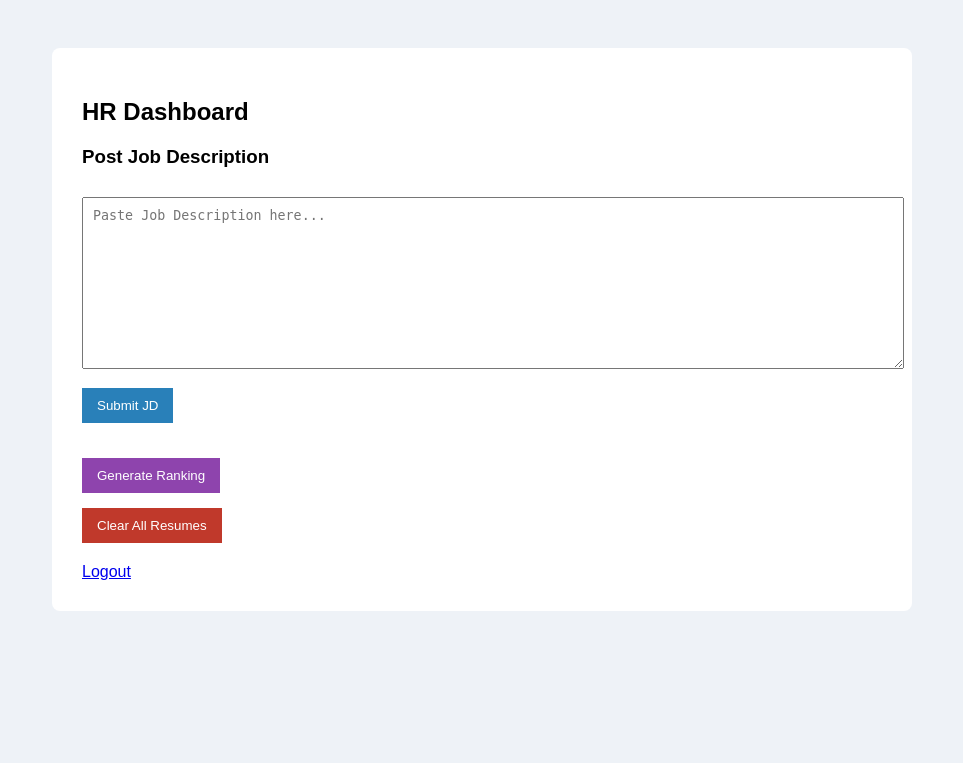
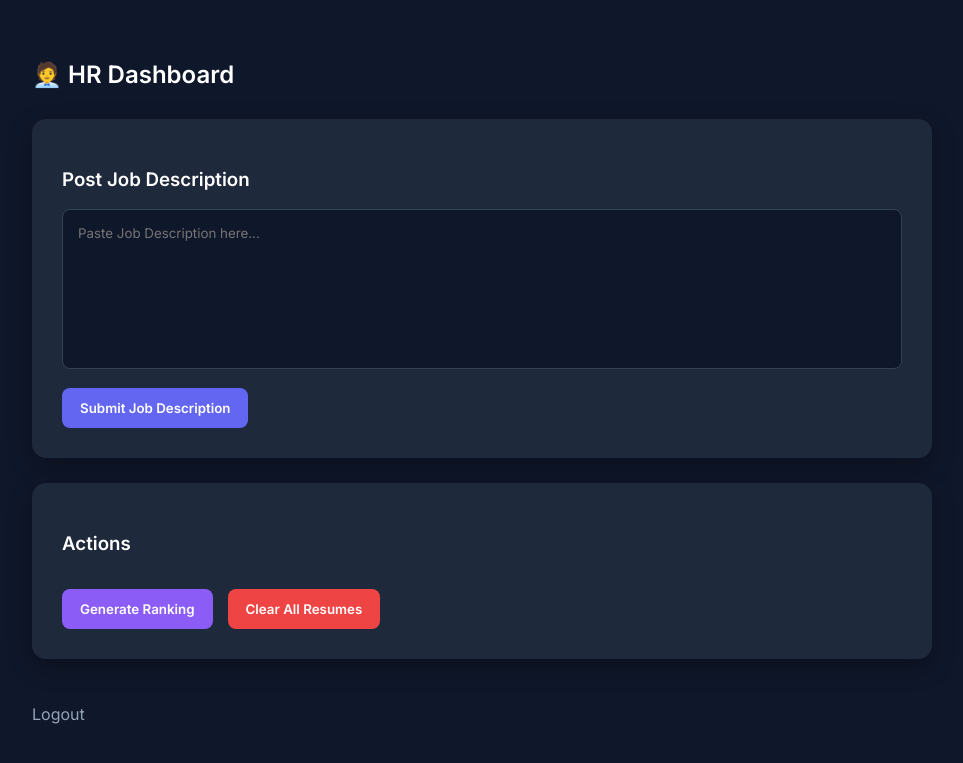
Before and after one commit to MANISH-K-07/SphinxATS, a Flask app: template templates/hr.html in a window 1280 px wide. Shown: the top 763 px of the page, without its empty margins (158-1121 px from the left). Run offline with Flask 3, Linux system fonts and the light colour scheme; the template is opened without the code that fills it, so the values that code supplies are empty.

Commit message:
Product level UI

```diff
--- a/templates/hr.html
+++ b/templates/hr.html
@@ -1,30 +1,112 @@
 <!DOCTYPE html>
 <html>
 <head>
-    <title>HR Dashboard</title>
+    <title>HR Dashboard - SphinxATS</title>
+    <link href="https://fonts.googleapis.com/css2?family=Inter:wght@400;600&display=swap" rel="stylesheet">
+
     <style>
-        body { font-family: Arial; background: #eef2f7; padding: 40px; }
-        .container { max-width: 800px; margin: auto; background: white; padding: 30px; border-radius: 8px; }
-        textarea { width: 100%; height: 150px; padding: 10px; margin-top: 10px; }
-        button { padding: 10px 15px; margin-top: 15px; border: none; cursor: pointer; }
-        .submit { background: #2980b9; color: white; }
-        .rank { background: #8e44ad; color: white; }
-        .clear { background: #c0392b; color: white; }
-        button:hover { opacity: 0.9; }
-        .actions { margin-top: 20px; }
-        .logout { margin-top: 20px; display: block; }
+        * {
+            font-family: 'Inter', sans-serif;
+            box-sizing: border-box;
+        }
+
+        body {
+            margin: 0;
+            background: #0f172a;
+            color: white;
+            padding: 40px;
+        }
+
+        .container {
+            max-width: 900px;
+            margin: auto;
+        }
+
+        h2 {
+            margin-bottom: 30px;
+        }
+
+        .card {
+            background: #1e293b;
+            padding: 30px;
+            border-radius: 14px;
+            margin-bottom: 25px;
+            box-shadow: 0 8px 25px rgba(0,0,0,0.3);
+        }
+
+        textarea {
+            width: 100%;
+            height: 160px;
+            background: #0f172a;
+            border: 1px solid #334155;
+            color: white;
+            padding: 15px;
+            border-radius: 8px;
+            resize: none;
+        }
+
+        button {
+            padding: 12px 18px;
+            border: none;
+            border-radius: 8px;
+            margin-top: 15px;
+            cursor: pointer;
+            font-weight: 600;
+            transition: 0.3s ease;
+        }
+
+        .submit {
+            background: #6366f1;
+            color: white;
+        }
+
+        .rank {
+            background: #8b5cf6;
+            color: white;
+        }
+
+        .clear {
+            background: #ef4444;
+            color: white;
+        }
+
+        button:hover {
+            transform: translateY(-2px);
+            opacity: 0.9;
+        }
+
+        .actions {
+            display: flex;
+            gap: 15px;
+            flex-wrap: wrap;
+        }
+
+        a {
+            color: #94a3b8;
+            text-decoration: none;
+            display: inline-block;
+            margin-top: 20px;
+        }
+
+        a:hover {
+            color: white;
+        }
     </style>
 </head>
 <body>
     <div class="container">
-        <h2>HR Dashboard</h2>
+        <h2>🧑‍💼 HR Dashboard</h2>
 
+        <div class="card">
             <h3>Post Job Description</h3>
             <form method="POST" action="/submit_jd">
                 <textarea name="jd_text" placeholder="Paste Job Description here..." required></textarea>
-            <button class="submit" type="submit">Submit JD</button>
+                <button class="submit" type="submit">Submit Job Description</button>
             </form>
+        </div>
 
+        <div class="card">
+            <h3>Actions</h3>
             <div class="actions">
                 <form action="/rank" method="GET">
                     <button class="rank" type="submit">Generate Ranking</button>
@@ -34,8 +116,9 @@
                     <button class="clear" type="submit">Clear All Resumes</button>
                 </form>
             </div>
+        </div>
 
-        <a class="logout" href="/logout">Logout</a>
+        <a href="/logout">Logout</a>
     </div>
 </body>
 </html>
```
Also changed, not shown: templates/applicant.html (+65 -9 lines), templates/login.html (+59 -15 lines). Lines whose indentation alone changed are shown as unchanged.
